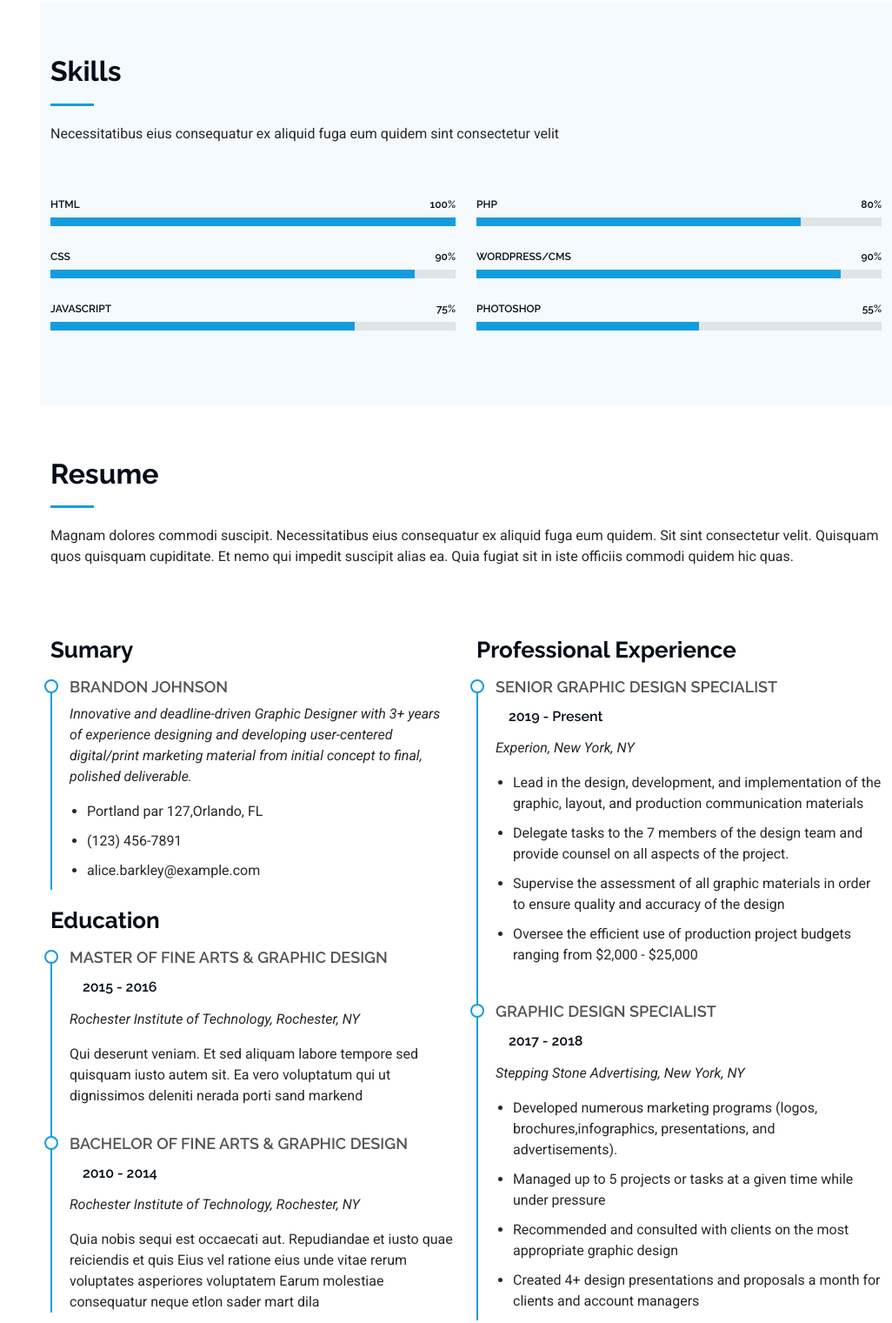
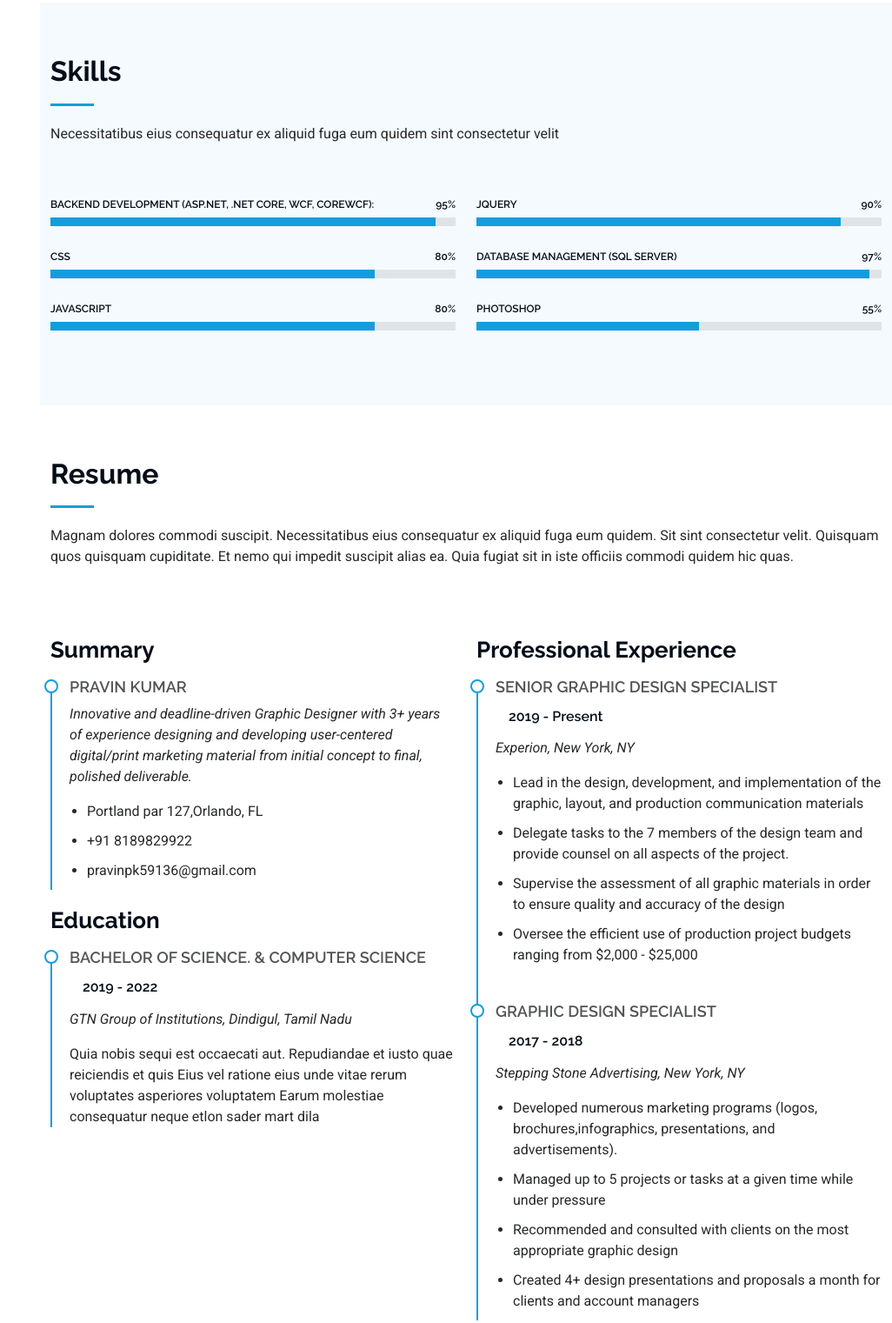
Before and after one commit to pravinsparrow123/sparrowsportfolio, a website: page index.html in a window 1280 px wide. Shown: the part 1605-3126 px from the top of the page at 87% size, without its empty margins (254-1280 px from the left). Drawn offline with Linux system fonts and the light colour scheme.

Commit message:
Index change resume items

```diff
--- a/index.html
+++ b/index.html
@@ -152,23 +152,23 @@
           <div class="col-lg-6">
 
             <div class="progress">
-              <span class="skill"><span>HTML</span> <i class="val">100%</i></span>
+              <span class="skill"><span>Backend Development (ASP.NET, .NET Core, WCF, CoreWCF):</span><i class="val">95%</i></span>
               <div class="progress-bar-wrap">
-                <div class="progress-bar" role="progressbar" aria-valuenow="100" aria-valuemin="0" aria-valuemax="100"></div>
+                <div class="progress-bar" role="progressbar" aria-valuenow="95" aria-valuemin="0" aria-valuemax="100"></div>
               </div>
             </div><!-- End Skills Item -->
 
             <div class="progress">
-              <span class="skill"><span>CSS</span> <i class="val">90%</i></span>
+              <span class="skill"><span>CSS</span> <i class="val">80%</i></span>
               <div class="progress-bar-wrap">
-                <div class="progress-bar" role="progressbar" aria-valuenow="90" aria-valuemin="0" aria-valuemax="100"></div>
+                <div class="progress-bar" role="progressbar" aria-valuenow="80" aria-valuemin="0" aria-valuemax="100"></div>
               </div>
             </div><!-- End Skills Item -->
 
             <div class="progress">
-              <span class="skill"><span>JavaScript</span> <i class="val">75%</i></span>
+              <span class="skill"><span>JavaScript</span> <i class="val">80%</i></span>
               <div class="progress-bar-wrap">
-                <div class="progress-bar" role="progressbar" aria-valuenow="75" aria-valuemin="0" aria-valuemax="100"></div>
+                <div class="progress-bar" role="progressbar" aria-valuenow="80" aria-valuemin="0" aria-valuemax="100"></div>
               </div>
             </div><!-- End Skills Item -->
 
@@ -177,16 +177,16 @@
           <div class="col-lg-6">
 
             <div class="progress">
-              <span class="skill"><span>PHP</span> <i class="val">80%</i></span>
+              <span class="skill"><span>JQuery</span> <i class="val">90%</i></span>
               <div class="progress-bar-wrap">
-                <div class="progress-bar" role="progressbar" aria-valuenow="80" aria-valuemin="0" aria-valuemax="100"></div>
+                <div class="progress-bar" role="progressbar" aria-valuenow="90" aria-valuemin="0" aria-valuemax="100"></div>
               </div>
             </div><!-- End Skills Item -->
 
             <div class="progress">
-              <span class="skill"><span>WordPress/CMS</span> <i class="val">90%</i></span>
+              <span class="skill"><span>Database Management (SQL Server)</span> <i class="val">97%</i></span>
               <div class="progress-bar-wrap">
-                <div class="progress-bar" role="progressbar" aria-valuenow="90" aria-valuemin="0" aria-valuemax="100"></div>
+                <div class="progress-bar" role="progressbar" aria-valuenow="97" aria-valuemin="0" aria-valuemax="100"></div>
               </div>
             </div>
 
@@ -219,30 +219,24 @@
         <div class="row">
 
           <div class="col-lg-6" data-aos="fade-up" data-aos-delay="100">
-            <h3 class="resume-title">Sumary</h3>
+            <h3 class="resume-title">Summary</h3>
 
             <div class="resume-item pb-0">
-              <h4>Brandon Johnson</h4>
+              <h4>Pravin Kumar</h4>
               <p><em>Innovative and deadline-driven Graphic Designer with 3+ years of experience designing and developing user-centered digital/print marketing material from initial concept to final, polished deliverable.</em></p>
               <ul>
                 <li>Portland par 127,Orlando, FL</li>
-                <li>(123) 456-7891</li>
-                <li>alice.barkley@example.com</li>
+                <li>+91 8189829922</li>
+                <li>pravinpk59136@gmail.com</li>
               </ul>
             </div><!-- Edn Resume Item -->
 
             <h3 class="resume-title">Education</h3>
-            <div class="resume-item">
-              <h4>Master of Fine Arts &amp; Graphic Design</h4>
-              <h5>2015 - 2016</h5>
-              <p><em>Rochester Institute of Technology, Rochester, NY</em></p>
-              <p>Qui deserunt veniam. Et sed aliquam labore tempore sed quisquam iusto autem sit. Ea vero voluptatum qui ut dignissimos deleniti nerada porti sand markend</p>
-            </div><!-- Edn Resume Item -->
 
             <div class="resume-item">
-              <h4>Bachelor of Fine Arts &amp; Graphic Design</h4>
-              <h5>2010 - 2014</h5>
-              <p><em>Rochester Institute of Technology, Rochester, NY</em></p>
+              <h4>Bachelor of Science. &amp; Computer Science</h4>
+              <h5>2019 - 2022</h5>
+              <p><em>GTN Group of Institutions, Dindigul, Tamil Nadu</em></p>
               <p>Quia nobis sequi est occaecati aut. Repudiandae et iusto quae reiciendis et quis Eius vel ratione eius unde vitae rerum voluptates asperiores voluptatem Earum molestiae consequatur neque etlon sader mart dila</p>
             </div><!-- Edn Resume Item -->
 
```
